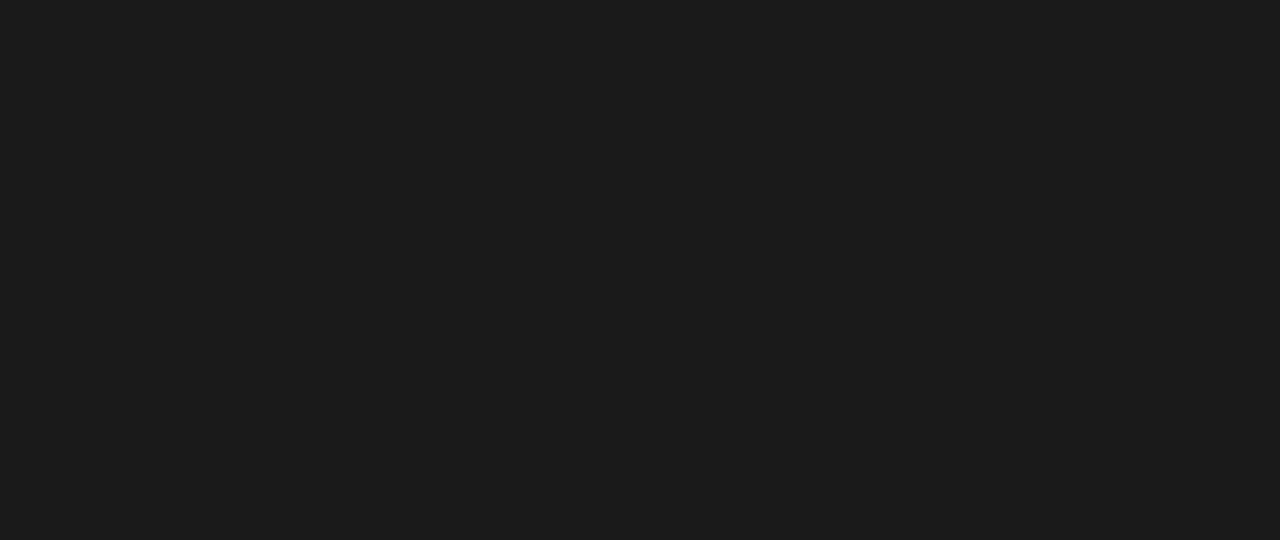
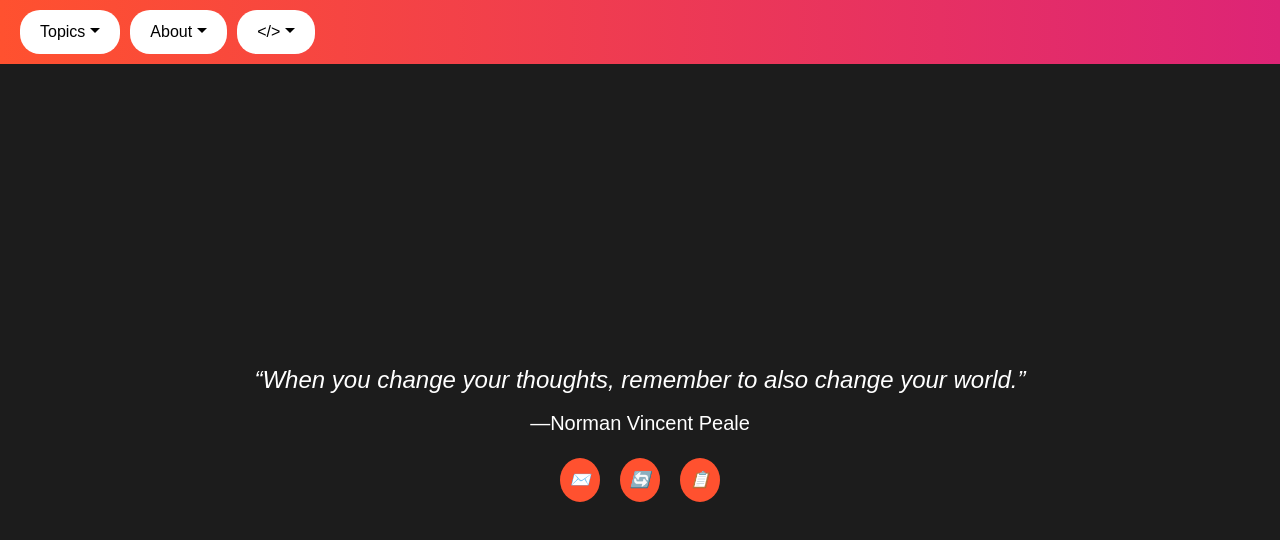
Before and after one commit to Sabeer-Junaid/quotify, a plain HTML site: page app/index.html in a window 1280 px wide. Drawn offline with nearby package versions, Linux system fonts and the light colour scheme.

Commit message:
updated layout

```diff
--- a/app/index.html
+++ b/app/index.html
@@ -19,29 +19,37 @@
   <!-- Font Awesome icons -->
   <link rel="stylesheet" href="https://use.fontawesome.com/releases/v5.8.1/css/all.css">
   <!-- Google Font -->
-  <link rel="stylesheet"
-  href="https://fonts.googleapis.com/css?family=Tangerine">
+  <link rel="stylesheet" href="https://fonts.googleapis.com/css?family=Tangerine">
 
 </head>
 
 <body>
-
-<header></header>
-<main></main>
-<footer><footer>
+  <div class="navbar">
+      <div class="menu">
+          <button class="menu-item">Topics</button>
+          <button class="menu-item">About</button>
+          <button class="menu-item">&lt;/&gt;</button>
+      </div>
+      <div class="menu-icon">
+          <i class="code-icon"> </i>
+      </div>
+  </div>
+  <div class="content">
+      <p class="quote">“When you change your thoughts, remember to also change your world.”</p>
+      <p class="author">—Norman Vincent Peale</p>
+      <div class="icons">
+          <div class="icon"><i class="send-icon"> </i></div>
+          <div class="icon"><i class="refresh-icon"> </i></div>
+          <div class="icon"><i class="copy-icon"> </i></div>
+      </div>
+  </div>
 
 
-
-
-
-
-
-
-  <!-- Optional JavaScript -->
-  <!-- jQuery first, then Popper.js, then Bootstrap JS -->
-  <script src="https://code.jquery.com/jquery-3.3.1.min.js"></script>
-  <script src="https://cdnjs.cloudflare.com/ajax/libs/popper.js/1.14.7/umd/popper.min.js"></script>
-  <script src="https://stackpath.bootstrapcdn.com/bootstrap/4.3.1/js/bootstrap.min.js"></script>
+      <!-- Optional JavaScript -->
+      <!-- jQuery first, then Popper.js, then Bootstrap JS -->
+      <script src="https://code.jquery.com/jquery-3.3.1.min.js"></script>
+      <script src="https://cdnjs.cloudflare.com/ajax/libs/popper.js/1.14.7/umd/popper.min.js"></script>
+      <script src="https://stackpath.bootstrapcdn.com/bootstrap/4.3.1/js/bootstrap.min.js"></script>
 </body>
 
 </html>
--- a/app/styles.css
+++ b/app/styles.css
@@ -1,14 +1,106 @@
-* {
-    margin: 0;
-    padding: 0;
-    box-sizing: border-box;
-    font-family: "Manrope", sans-serif;
-  }
+body {
+  margin: 0;
+  font-family: Arial, sans-serif;
+  background-color: #1c1c1c;
+  color: white;
+  display: flex;
+  flex-direction: column;
+  height: 100vh;
+}
 
-  :root {
-    --greyishblack: hsl(0, 0%, 10%);
-  }
+.navbar {
+  display: flex;
+  justify-content: flex-start;
+  align-items: center;
+  width: 100%;
+  padding: 10px 20px;
+  background: linear-gradient(to right, #ff512f, #dd2476);
+}
 
-  body {
-    background-color: var(--greyishblack) ;
-  }
+.menu {
+  display: flex;
+  gap: 10px; /* Add some space between buttons */
+}
+
+.menu-item {
+  background-color: white;
+  border: none;
+  color: black;
+  font-size: 16px;
+  padding: 10px 20px;
+  cursor: pointer;
+  border-radius: 20px; /* Round corners */
+  position: relative;
+}
+
+.menu-item:hover {
+  background-color: rgba(255, 255, 255, 0.9);
+}
+
+.menu-item:focus {
+  outline: none;
+}
+
+.menu-item::after {
+  content: '';
+  display: inline-block;
+  margin-left: 5px;
+  border: 5px solid transparent;
+  border-top-color: black;
+  vertical-align: middle;
+}
+
+.menu-icon {
+  font-size: 20px;
+  color: white;
+  cursor: pointer;
+  margin-left: auto; /* Move to the right end */
+}
+
+.content {
+  text-align: center;
+  flex-grow: 1;
+  display: flex;
+  flex-direction: column;
+  justify-content: center;
+}
+
+.quote {
+  font-size: 24px;
+  font-style: italic;
+  margin-bottom: 10px;
+}
+
+.author {
+  font-size: 20px;
+  margin-bottom: 20px;
+}
+
+.icons {
+  display: flex;
+  justify-content: center;
+  gap: 20px;
+}
+
+.icon {
+  background-color: #ff512f;
+  padding: 10px;
+  border-radius: 50%;
+  cursor: pointer;
+}
+
+.icon:hover {
+  background-color: #dd2476;
+}
+
+.send-icon::before {
+  content: "✉️";
+}
+
+.refresh-icon::before {
+  content: "🔄";
+}
+
+.copy-icon::before {
+  content: "📋";
+}
```
